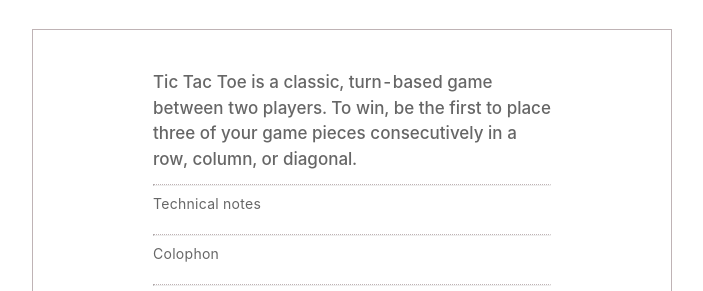
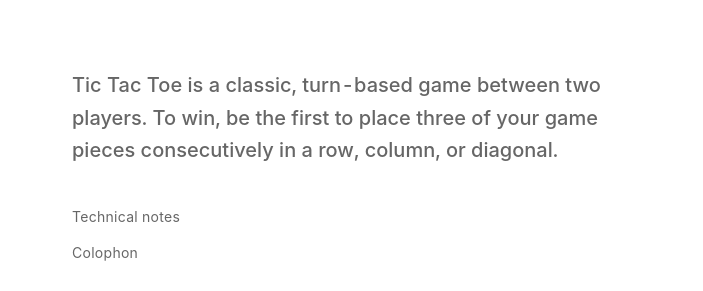
Before and after one commit to 25x52/tic-tac-toe, a plain HTML site: page index.html in a window 1280 px wide. Shown: the part 199-490 px from the top of the page, without its empty margins (288-991 px from the left). Drawn offline with Linux system fonts and the light colour scheme; a web font is replaced by a local one.

Commit message:
tweaks to game intro

```diff
--- a/index.html
+++ b/index.html
@@ -85,7 +85,6 @@
                 To win, be the first to place three of your game pieces consecutively in a row,
                 column, or diagonal.
               </p>
-              <hr>
               <details>
                 <summary>Technical notes</summary>
                 This is a client-based application written in pure JavaScript,
@@ -94,12 +93,10 @@
                   >GitHub repository</a
                 >
               </details>
-              <hr>
               <details>
                 <summary>Colophon</summary>
                 This project is part of <a href="https://25x52.com" target="_blank" rel="noopener noreferrer">25x52</a>, an initiative to launch 25 projects in 52 weeks. The game is adapted from Academind’s <a href="https://100daysofwebdev.com" target="_blank" rel="noopener noreferrer">100 Days of Web Development</a>.
               </details>
-              <hr>
             </article>
             <ol>
               <li data-col='1' data-row='1'></li>
--- a/styles/shared.css
+++ b/styles/shared.css
@@ -91,7 +91,7 @@ html {
 body {
   font-family: -apple-system, BlinkMacSystemFont, "Segoe UI", "Noto Sans",
     Helvetica, Arial, sans-serif, "Apple Color Emoji", "Segoe UI Emoji";
-  font-feature-settings: "tnum" on, "lnum" on, "ss06" off;
+  font-feature-settings: "tnum" on, "lnum" on, 'zero' on, "ss06" off;
 }
 
 ul,
--- a/styles/tictactoe.css
+++ b/styles/tictactoe.css
@@ -159,8 +159,10 @@ li {
 }
 
 #game-board.disabled {
+  padding-left: 40px;
+  padding-right: 40px;
   background-color: #ffffff;
-  border: 1px solid var(--color-ink-lightest);
+  border: none;
 }
 
 #game-board ul,
@@ -176,6 +178,20 @@ li {
 
 #game-board #game-intro.hidden {
   display: none;
+}
+
+#game-board #game-intro details {
+    font-feature-settings: "tnum" on, "lnum" on, 'zero' on, "ss06" off;
+}
+
+#game-board #game-intro details a {
+  color: var(--color-red-500v);
+  text-decoration: none;
+  border-bottom: 1px dotted var(--color-red-500v);
+}
+
+#game-board #game-intro details a:hover {
+  border-bottom: 1px solid var(--color-red-500v);
 }
 
 #game-board #game-intro details > summary {
@@ -204,22 +220,21 @@ li {
   margin-bottom: 8px;
 }
 
+#game-board #game-intro details[open] {
+  margin-bottom: 24px;
+}
+
 #game-board #game-intro details[open] > summary {
   background: url(../assets/icon-minus.svg) 0 3px no-repeat;
 }
 
 #game-board p {
   color: var(--color-black-60);
-  font-size: 17px;
+  font-size: 20px;
   font-weight: 550;
   /* letter-spacing: .01em; */
-  line-height: 1.5;
-  margin-bottom: 12px;
-}
-
-#game-board hr {
-  margin: 12px 0 8px 0;
-  border-top: 1px dotted var(--color-ink-lightest);
+  line-height: 1.625;
+  margin-bottom: 40px;
 }
 
 #game-board li {
```
